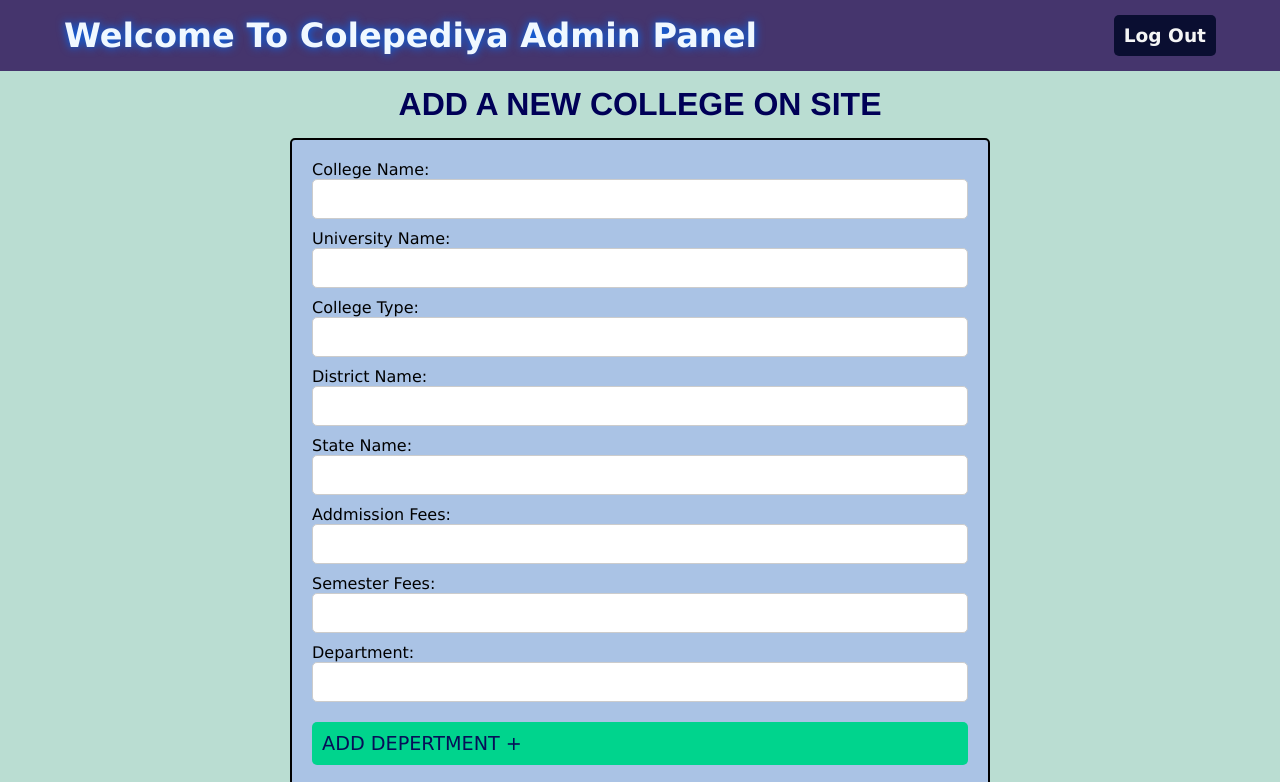
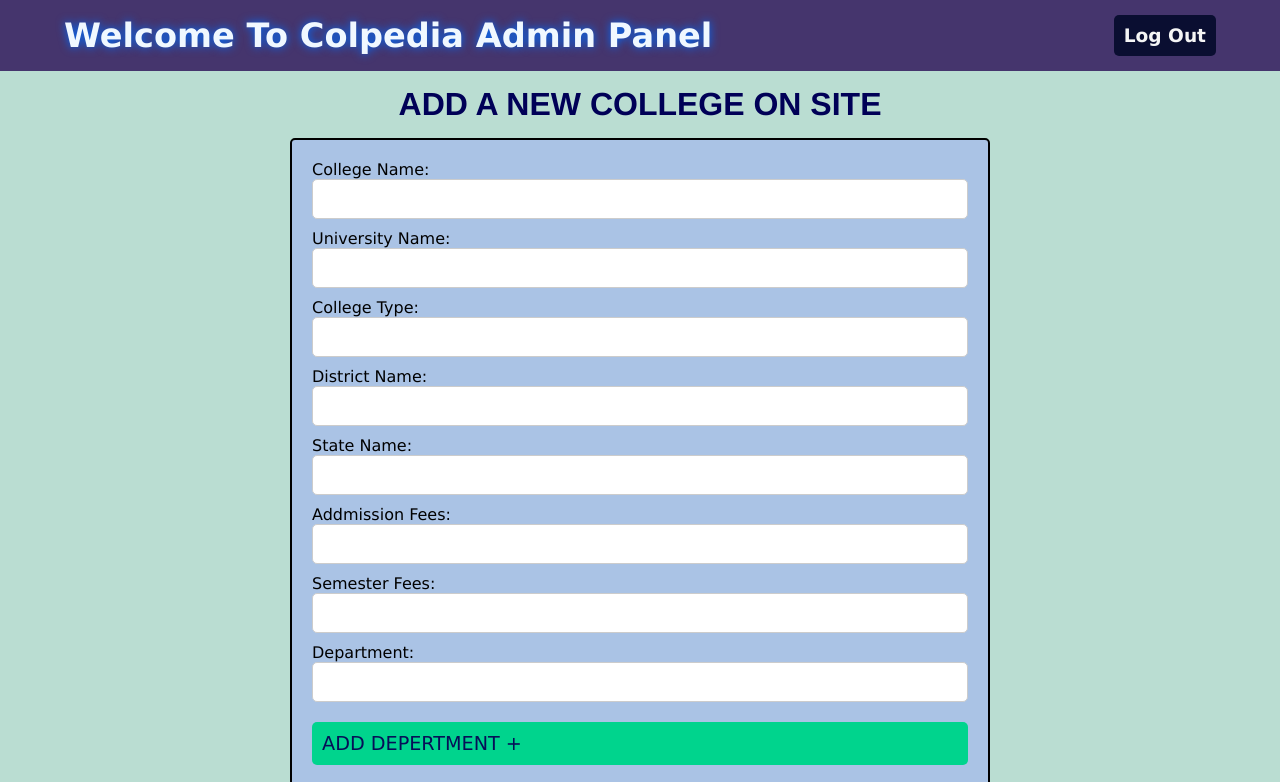
Before and after one commit to gAhammadReja/college-project, a website: page adminPage/admin.html in a window 1280 px wide. Shown: the top 782 px of the page. Drawn offline with Linux system fonts and the light colour scheme; no server answers.

Commit message:
Update admin.html

```diff
--- a/adminPage/admin.html
+++ b/adminPage/admin.html
@@ -3,7 +3,7 @@
   <head>
     <meta charset="UTF-8" />
     <meta name="viewport" content="width=device-width, initial-scale=1.0" />
-    <title>Colepediya Admin Panel</title>
+    <title>Colpedia Admin Panel</title>
     <style>
 
         * {
@@ -220,7 +220,7 @@ footer {
   <body>
     <nav>
       <div>
-        <h2>Welcome To Colepediya Admin Panel</h2>
+        <h2>Welcome To Colpedia Admin Panel</h2>
         <a href="/" style="text-decoration: none; color:whitesmoke"><h5>Log Out</h5></a>
       </div>
     </nav>
```
